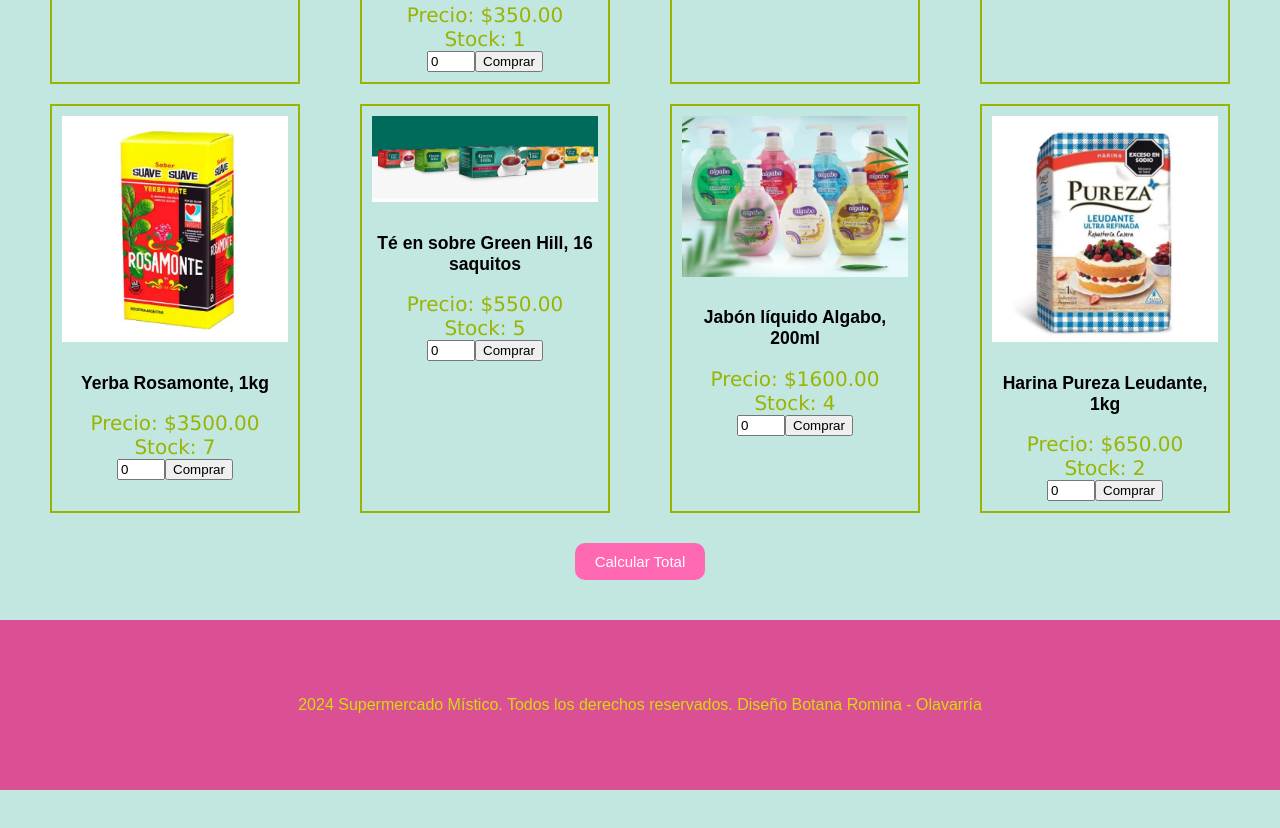
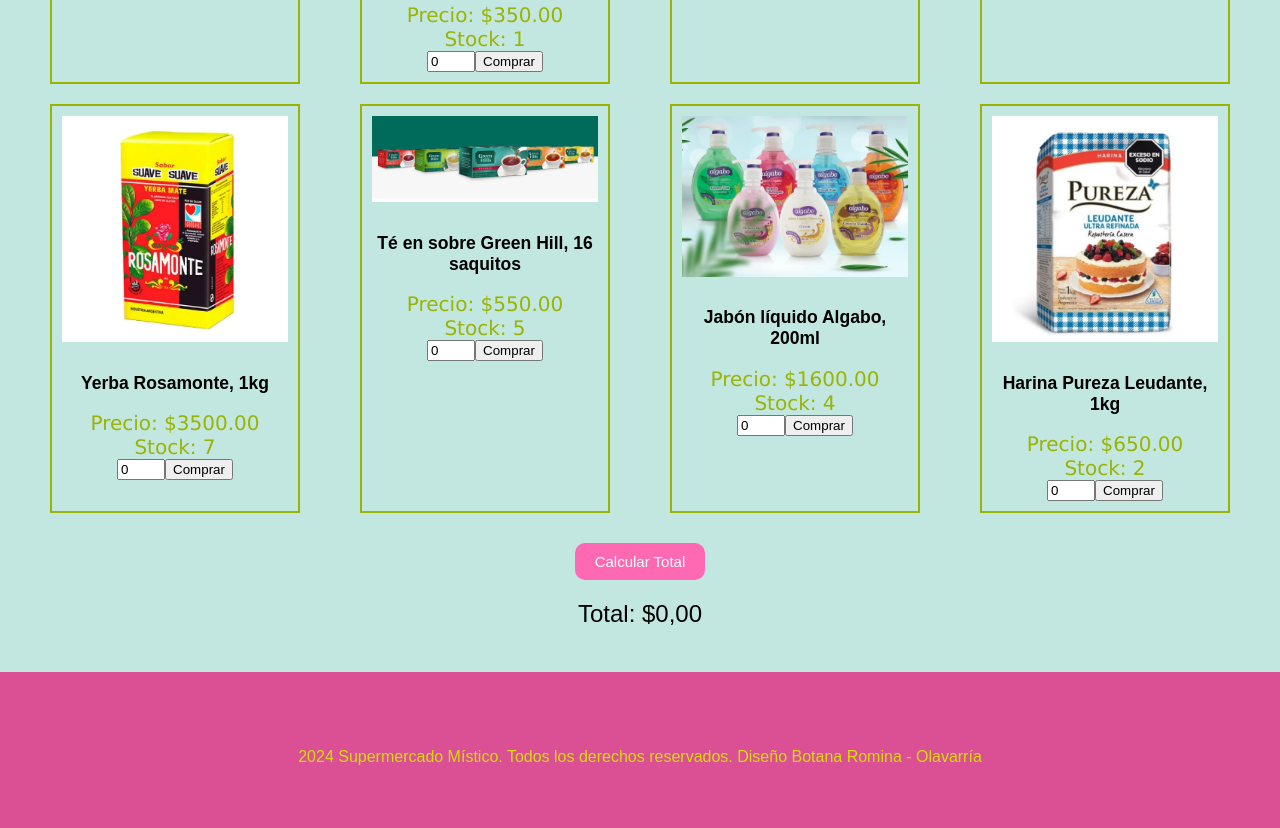
Before and after one commit to RominaSolange-BotanaRecio/1-CuatriEntregas, a website: page ProyectoSuper/productos.html in a window 1280 px wide. Shown: the part 1118-1946 px from the top of the page. Before the commit the page ends 1908 px from the top, so only its background shows below. Drawn offline with Linux system fonts and the light colour scheme.

Commit message:
productos.html

```diff
--- a/ProyectoSuper/productos.html
+++ b/ProyectoSuper/productos.html
@@ -20,11 +20,9 @@
         </nav>
     </header>
     <main>
-        <div class="productos-container">
-
-        </div>
+        <div class="productos-container"></div>
         <button id="calcular-total">Calcular Total</button>
-        <p id="total-container"></p>
+        <p id="total-compra"> Total: $0,00</p>
     </main>
     <footer>
         <p>2024 Supermercado Místico. Todos los derechos reservados. Diseño Botana Romina - Olavarría</p>
```
